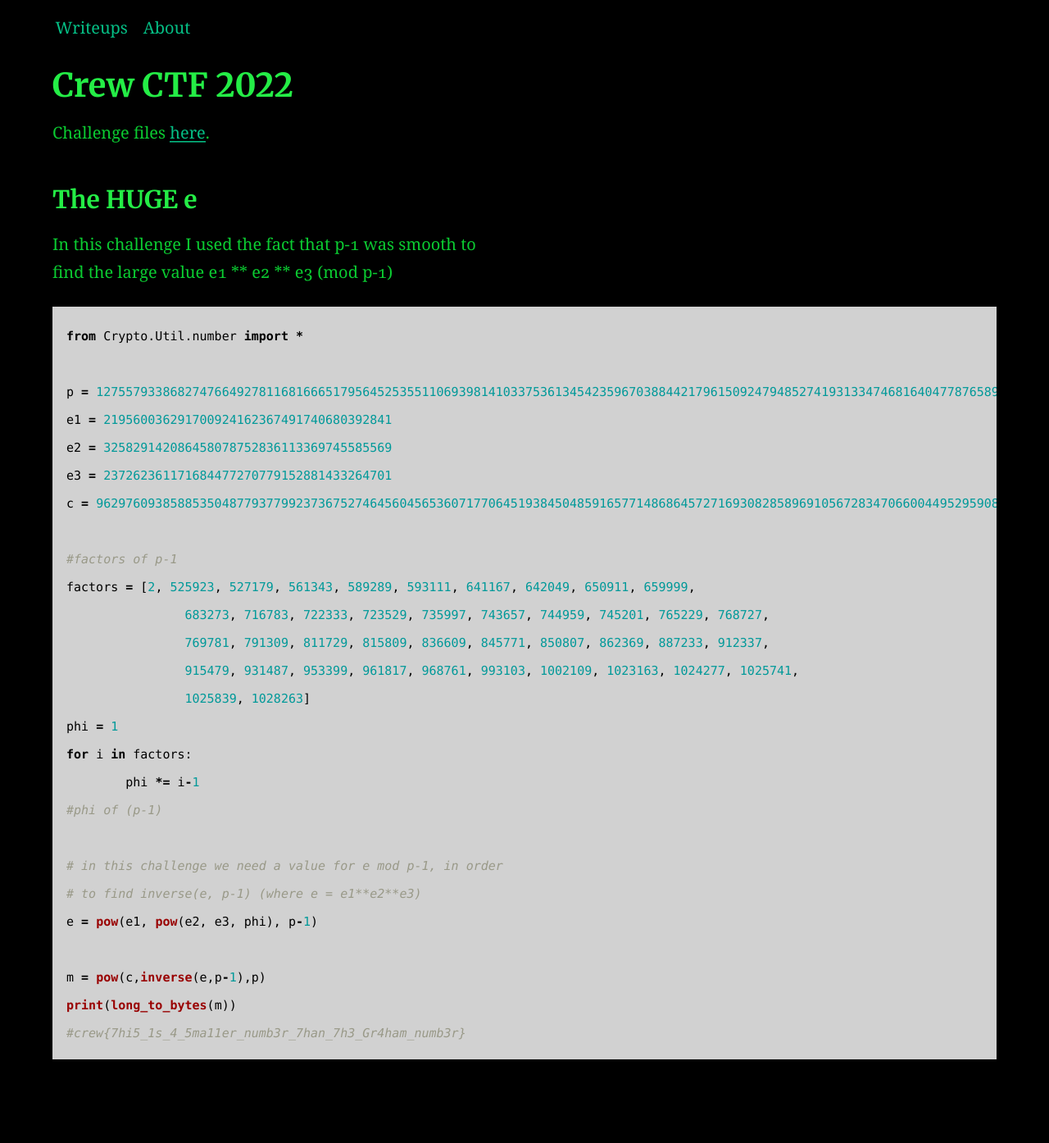
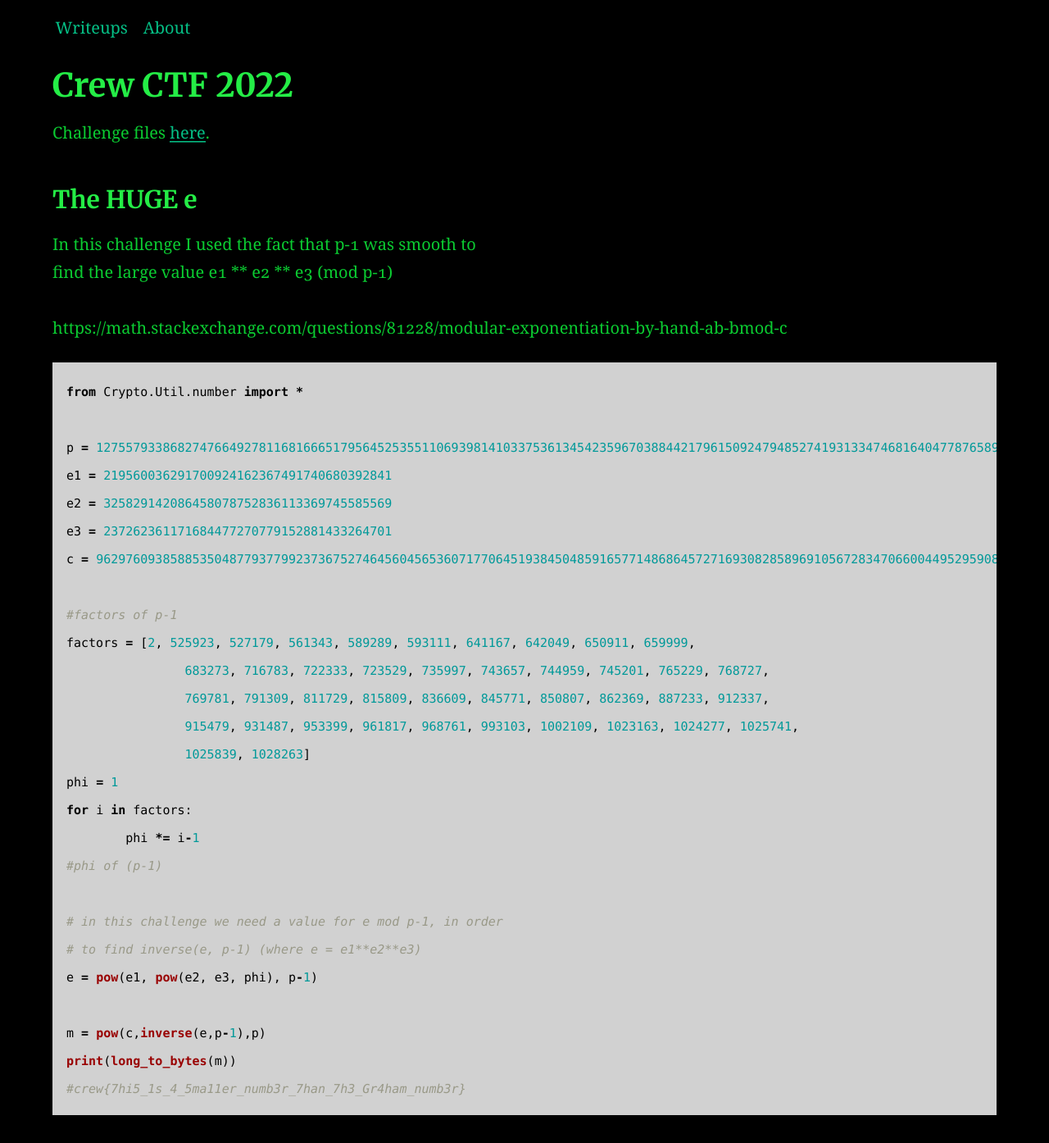
Before and after one commit to AC01010/Connor-McCartney.github.io, a Jekyll site: the page built from _posts/2012-12-27-crew-ctf-2022.md, in a window 1280 px wide. Shown: the whole page at 82% size. Built offline with Jekyll 4.4.1, drawn with Linux system fonts in a browser that asks for light colours; before the commit the page ends 1326 px from its top, so only the background shows below that; some of the changed lines change nothing that is shown.

Commit message:
Update 2012-12-27-crew-ctf-2022.md

````diff
--- a/_posts/2012-12-27-crew-ctf-2022.md
+++ b/_posts/2012-12-27-crew-ctf-2022.md
@@ -12,6 +12,8 @@ Challenge files [here](https://github.com/Connor-McCartney/CTF-files/tree/main/C
 
 In this challenge I used the fact that p-1 was smooth to <br>
 find the large value e1 ** e2 ** e3 (mod p-1)
+
+https://math.stackexchange.com/questions/81228/modular-exponentiation-by-hand-ab-bmod-c
 
 ```python
 from Crypto.Util.number import *
````
